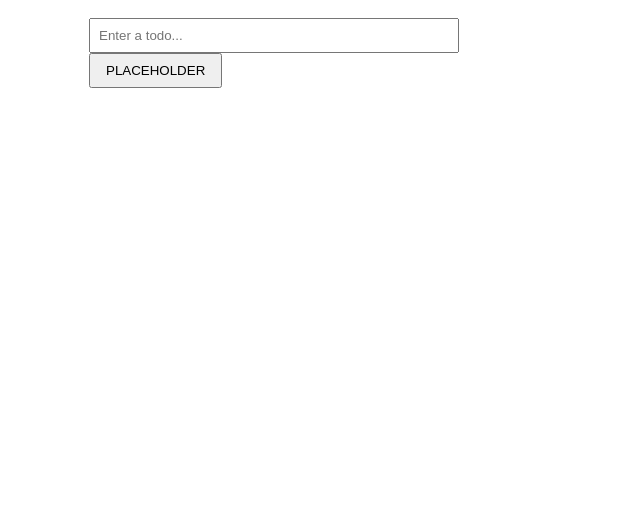
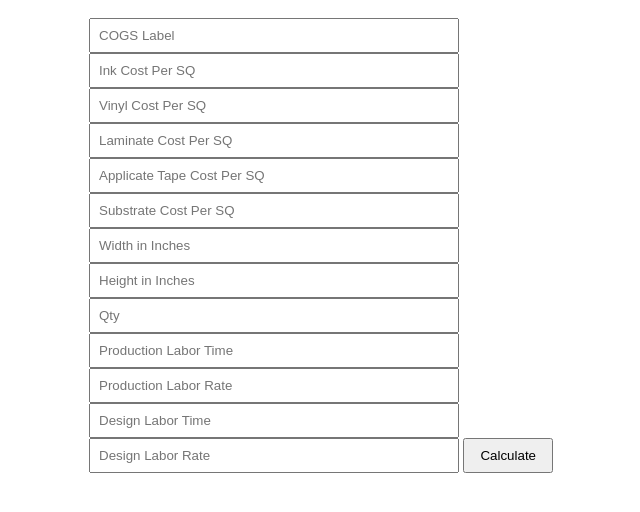
Before and after one commit to TheRockonVHS/Learning-Javascript, a website: page index.html in a window 1280 px wide. Shown: the part 90-602 px from the top of the page, without its empty margins (301-941 px from the left). Drawn offline with Linux system fonts and the light colour scheme.

Commit message:
building form

```diff
--- a/index.html
+++ b/index.html
@@ -11,8 +11,21 @@
 
 <body>
   <h1>COGS Calculator</h1>
-  <input type="text" id="input" placeholder="Enter a todo...">
-  <button id="addBtn">PLACEHOLDER</button>
+  <input type="text" id="label" placeholder="COGS Label">
+  <input type="number" id="ink" placeholder="Ink Cost Per SQ">
+  <input type="number" id="vinyl" placeholder="Vinyl Cost Per SQ">
+  <input type="number" id="laminate" placeholder="Laminate Cost Per SQ">
+  <input type="number" id="app_tape" placeholder="Applicate Tape Cost Per SQ">
+  <input type="number" id="substrate" placeholder="Substrate Cost Per SQ">
+  <input type="number" id="width" placeholder="Width in Inches">
+  <input type="number" id="height" placeholder="Height in Inches">
+  <input type="number" id="qty" placeholder="Qty">
+  <input type="number" id="prod_hours" placeholder="Production Labor Time">
+  <input type="number" id="prod_rate" placeholder="Production Labor Rate">
+  <input type="number" id="design_hours" placeholder="Design Labor Time">
+  <input type="number" id="design_rate" placeholder="Design Labor Rate">
+
+  <button id="addBtn">Calculate</button>
 
   <script src="COGSCalc.js"></script>
 </body>
```
Also changed, not shown: COGSCalc.js (+0 -1 lines), chat.md (added).
